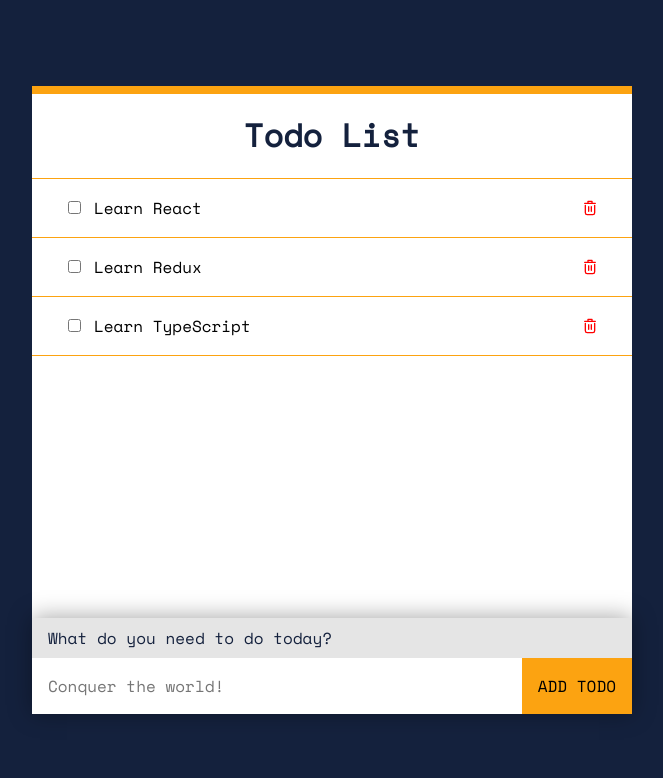
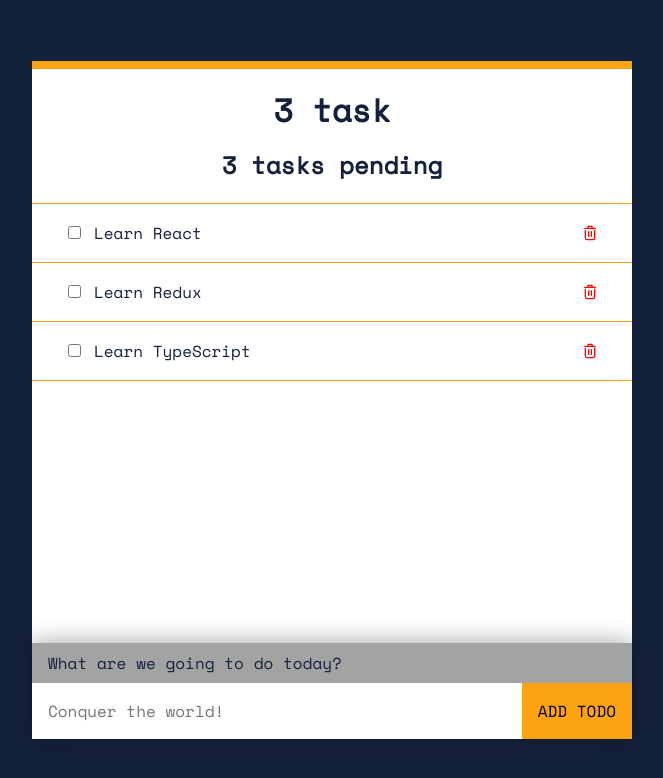
Before and after one commit to moitorrijos/react-redux-ts-todo-app, a React (Create React App) app: page / in a window 1280 px wide. Shown: the top 778 px of the page, without its empty margins (308-971 px from the left). Built offline with nearby package versions, Linux system fonts and the light colour scheme.

Commit message:
Add transition animations

```diff
--- a/package.json
+++ b/package.json
@@ -11,10 +11,13 @@
     "@types/node": "^17.0.45",
     "@types/react": "^18.0.28",
     "@types/react-dom": "^18.0.11",
+    "@types/react-transition-group": "^4.4.5",
     "react": "^18.2.0",
     "react-dom": "^18.2.0",
     "react-redux": "^8.0.5",
     "react-scripts": "5.0.1",
+    "react-transition-group": "^4.4.5",
+    "react-transition-group-strict": "^4.0.1",
     "typescript": "^4.9.5",
     "web-vitals": "^2.1.4"
   },
--- a/src/components/TodoForm.tsx
+++ b/src/components/TodoForm.tsx
@@ -7,11 +7,12 @@
   function addTask(event: React.FormEvent<HTMLFormElement>) {
     const input = event.currentTarget[0] as HTMLInputElement;
     event.preventDefault();
-    dispatch({ type: 'todo/addTodo', payload: input.value})
+    dispatch({ type: 'todo/addTodo', payload: input.value })
+    input.value = '';
   }
   return (
     <form onSubmit={addTask}>
-      <label>What do you need to do today?</label>
+      <label>What are we going to do today?</label>
       <div className={styles["todo-input-button"]}>
         <input
           type="text"
--- a/src/components/TodoHeader.tsx
+++ b/src/components/TodoHeader.tsx
@@ -1,12 +1,29 @@
-import React from 'react';
-import './TodoHeader.module.css';
+import React from "react"
+import "./TodoHeader.module.css"
+import { useAppSelector } from "../app/hooks"
 
 function TodoHeader() {
+  const todos = useAppSelector((state) => state.todoReducer)
   return (
     <header>
-      <h1>Todo List</h1>
+      <h1>
+        {todos.length === 0
+          ? "No task"
+          : todos.length === 1
+          ? "1 task"
+          : `${todos.length} task`}
+      </h1>
+      <h2>
+        {todos.filter((todo) => !todo.completed).length === 0 ? (
+          <span>No pending tasks</span>
+        ) : (
+          <span>
+            {todos.filter((todo) => !todo.completed).length} tasks pending
+          </span>
+        )}
+      </h2>
     </header>
-  );
+  )
 }
 
-export default TodoHeader;
+export default TodoHeader
--- a/src/components/TodoList.css
+++ b/src/components/TodoList.module.css
@@ -23,13 +23,13 @@
   align-items: center;
 }
 input[type="text"] {
-  font: inherit;
   border: 0;
   flex-grow: 1;
   background: transparent;
 }
 li.completed input[type="text"] {
   text-decoration: line-through;
+  color: var(--light-gray);
 }
 button.delete-task {
   background: transparent;
@@ -40,29 +40,3 @@
   width: 20px;
   height: 1rem;
 }
-
-// React Transition Group
-.list-enter-active {
-  transition: all 1s ease-out;
-}
-.list-leave-active {
-  transition: all 0.5s ease-out;
-}
-.list-enter {
-  opacity: 0;
-  background-color: #fdc465;
-}
-.list-enter-to {
-  opacity: 1;
-  background-color: white;
-}
-.list-leave {
-  opacity: 1;
-  transform: translateX(0);
-  max-height: 100%;
-}
-.list-leave-to {
-  opacity: 0;
-  transform: translateX(30px);
-  max-height: 0;
-}
--- a/src/components/TodoList.tsx
+++ b/src/components/TodoList.tsx
@@ -1,5 +1,6 @@
 import React from "react"
-import "./TodoList.css"
+import { TransitionGroup, CSSTransition } from "react-transition-group"
+import styles from "./TodoList.module.css"
 import { useAppSelector, useAppDispatch } from "../app/hooks"
 import DeleteIcon from "./DeleteIcon"
 
@@ -31,11 +32,16 @@
     })
   }
   return (
-    <ul className="todo-list">
-      {todos.length ? (
+    <ul className={styles["todo-list"]}>
+      <TransitionGroup component={null}>
+        {todos.length && (
           todos.map((todo) => (
-          <li key={todo.id} className={todo.completed ? "completed" : ""}>
-            <span className="text">
+            <CSSTransition key={todo.id} timeout={600} classNames="list">
+              <li
+                key={todo.id}
+                className={todo.completed ? styles.completed : ""}
+              >
+                <span className={styles.text}>
                   <input
                     type="checkbox"
                     data-id={todo.id.toString()}
@@ -51,16 +57,16 @@
                 </span>
                 <button
                   data-id={todo.id.toString()}
-              className="delete-task"
+                  className={styles["delete-task"]}
                   onClick={handleDelete}
                 >
                   <DeleteIcon />
                 </button>
               </li>
+            </CSSTransition>
           ))
-      ) : (
-        <li>No todos, yay!</li>
         )}
+      </TransitionGroup>
     </ul>
   )
 }
--- a/src/index.css
+++ b/src/index.css
@@ -1,7 +1,8 @@
 :root {
   --midnight-blue: #14213d;
   --gold: #fca311;
-  --light-gray: #e5e5e5;
+  --light-gray: #a3a3a3;
+  --dark-gray: #4d4d4d;
 }
 button {
   all: unset;
@@ -15,7 +16,33 @@
   background-color: var(--midnight-blue);
   display: grid;
   place-items: center;
+  color: var(--dark-gray);
+  font-size: 16px;
 }
 button {
   cursor: pointer;
 }
+
+input {
+  color: inherit;
+  font-family: inherit;
+  font-size: inherit;
+}
+
+/* React Transition Group */
+.list-enter {
+  transition: all 0.6s ease-out;
+  opacity: 0;
+  background-color: #fdc465;
+}
+.list-enter-active {
+  opacity: 1;
+  transition: all 500ms ease-in;
+}
+.list-exit {
+  opacity: 1;
+}
+.list-exit-active {
+  opacity: 0;
+  transition: opacity 500ms ease-in;
+}
```
Also changed, not shown: 1 other file (tests, documents, lock files or other folders). Lines whose indentation alone changed are shown as unchanged.
